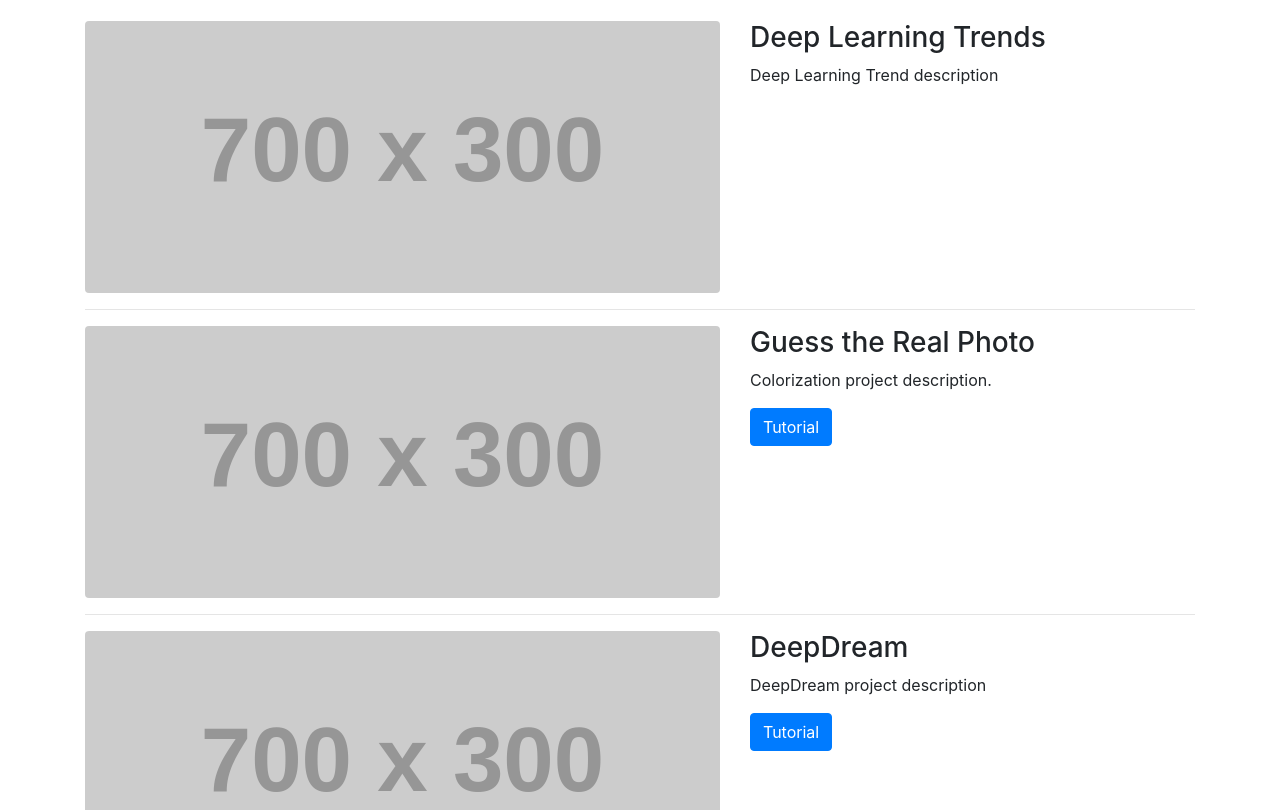
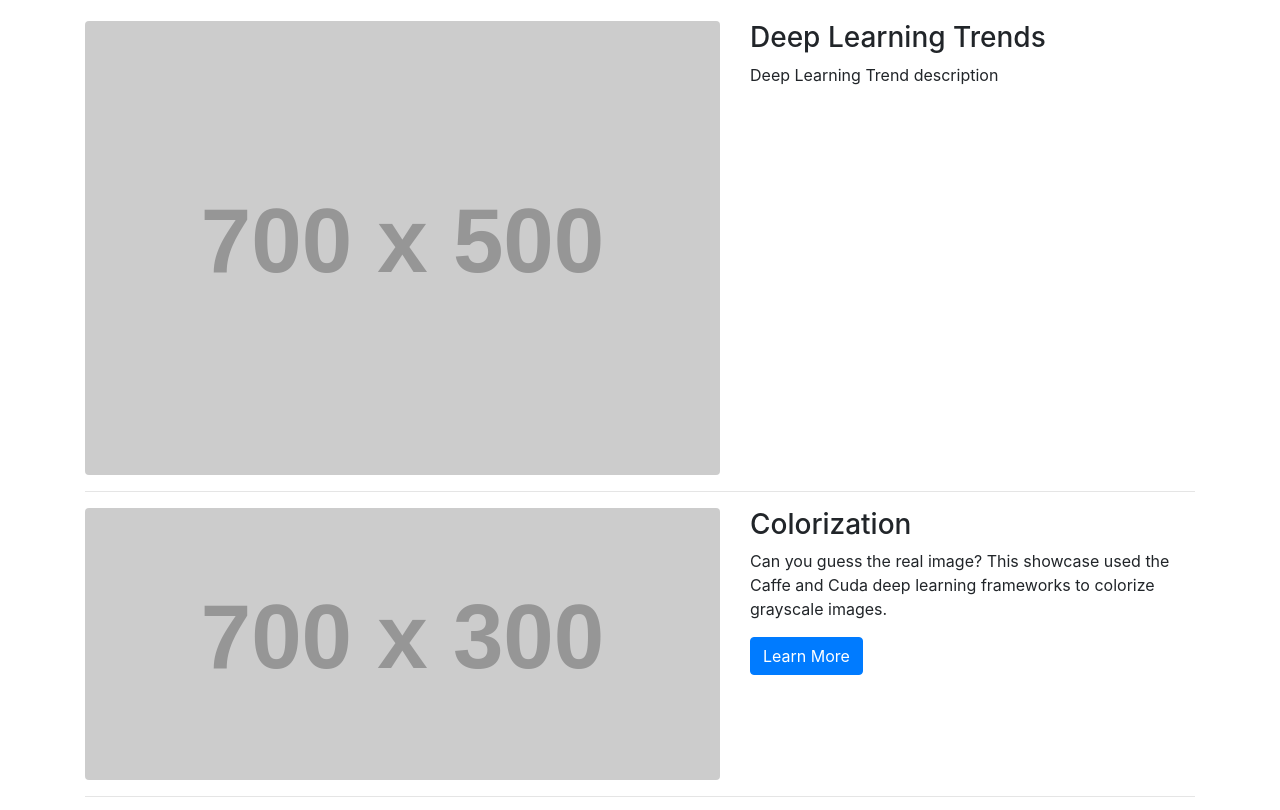
Before and after one commit to jacobkaufmannedu/clemson-deeplearning.github.io, a website: page index.html in a window 1280 px wide. Shown: the part 131-941 px from the top of the page. Drawn offline with Linux system fonts and the light colour scheme; placeholder pictures from the web are drawn by us.

Commit message:
Descriptions for two showcases.

```diff
--- a/index.html
+++ b/index.html
@@ -62,7 +62,7 @@
       <div class="row">
         <div class="col-md-7">
           <a href="#">
-            <img class="img-fluid rounded mb-3 mb-md-0" src="http://placehold.it/700x300" alt="">
+            <img class="img-fluid rounded mb-3 mb-md-0" src="http://placehold.it/700x500" alt="">
           </a>
         </div>
         <div class="col-md-5">
@@ -82,16 +82,16 @@
           </a>
         </div>
         <div class="col-md-5">
-          <h3>Guess the Real Photo</h3>
-          <p>Colorization project description.</p>
-          <a class="btn btn-primary" href="#">Tutorial</a>
+          <h3>Colorization</h3>
+          <p>Can you guess the real image? This showcase used the Caffe and Cuda deep learning frameworks to colorize grayscale images.</p>
+          <a class="btn btn-primary" href="#">Learn More</a>
         </div>
       </div>
       <!-- /.row -->
 
       <hr>
 
-      <!-- DeepDream Project -->
+      <!-- Google DeepDream Project -->
       <div class="row">
         <div class="col-md-7">
           <a href="#">
@@ -100,8 +100,8 @@
         </div>
         <div class="col-md-5">
           <h3>DeepDream</h3>
-          <p>DeepDream project description</p>
-          <a class="btn btn-primary" href="#">Tutorial</a>
+          <p>Generates psychedelic images algorithmically! This showcase warps Death Valley into a trippy stadium using the framework Tensorflow and the Google DeepDream algorithm.</p>
+          <a class="btn btn-primary" href="#">Learn More</a>
         </div>
       </div>
       <!-- /.row -->
```
